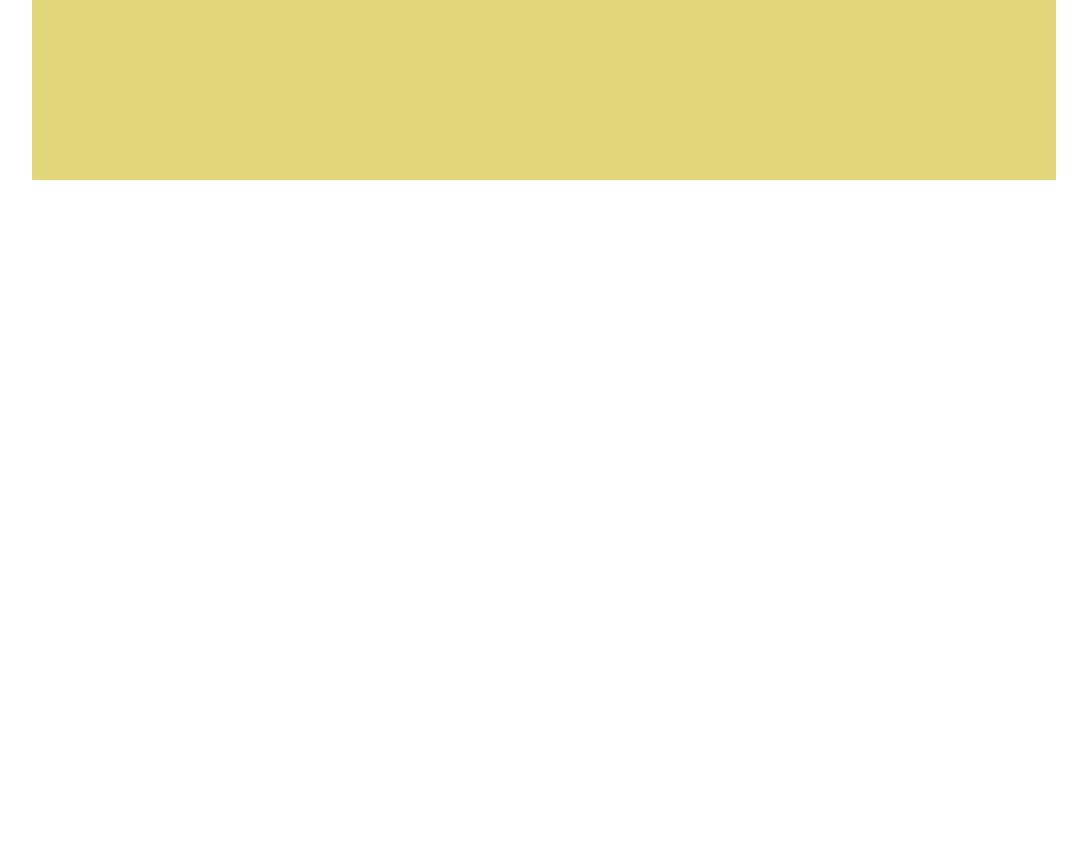
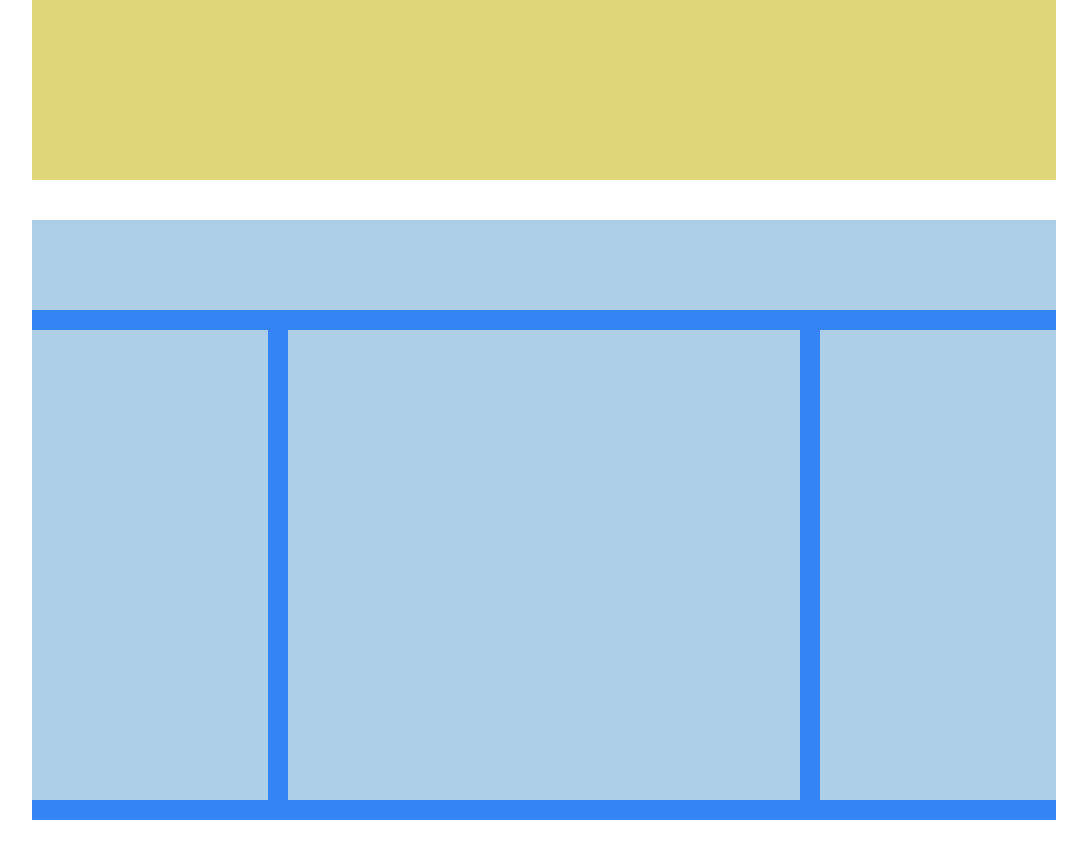
Before and after one commit to PriscoCoppola/htmlcss-struttura-wp, a plain HTML site: page index.html in a window 1280 px wide. Shown: the part 500-1358 px from the top of the page, without its empty margins (96-1183 px from the left). Before the commit the page ends 800 px from the top, so only its background shows below. Drawn offline with Linux system fonts and the light colour scheme.

Commit message:
add section leader

```diff
--- a/css/style.css
+++ b/css/style.css
@@ -11,8 +11,14 @@
     margin: 40px auto;
 }
 
+.clearfix::before {
+    content: '';
+    display: table;
+    clear: both;
+}
+
 /* HEADER */
-.head {
+header.header {
     height: 150px;
     background-color: #e579e6;
 }
@@ -23,4 +29,41 @@
     background-color: #e1d67a;
 }
 
+.leader {
+    height: 600px;
+    background-color: #3484f6;
+}
+
+.leader .header {
+    height: 90px;
+    width: 100%;
+    background-color: #accfe7;
+}
+
+.leader .tab-left {
+    height: 470px;
+    width: 23%;
+    background-color: #accfe7;
+    margin: 20px 0;
+    float: left;
+}
+
+.leader .tab-center {
+    height: 470px;
+    width: 50%;
+    background-color: #accfe7;
+    margin: 20px 2%;
+    float: left;
+}
+
+.leader .tab-right {
+    height: 470px;
+    width: 23%;
+    background-color: #accfe7;
+    margin: 20px 0;
+    float: left;
+}
+
+
+
 /* FOOTER */
--- a/index.html
+++ b/index.html
@@ -11,7 +11,7 @@
 <body>
 
     <!-- HEADER -->
-    <header class="head container">
+    <header class="header container">
 
     </header>
 
@@ -22,6 +22,22 @@
         <section class="photo container">
 
         </section>
+
+        <!-- SECT. LEADER -->
+        <section class="leader container clearfix">
+            <div class="header">
+
+            </div>
+            <div class="tab-left">
+
+            </div>
+            <div class="tab-center">
+
+            </div>
+            <div class="tab-right">
+
+            </div>
+        </section>
     </main>
 
     <!-- FOOTER -->
```
